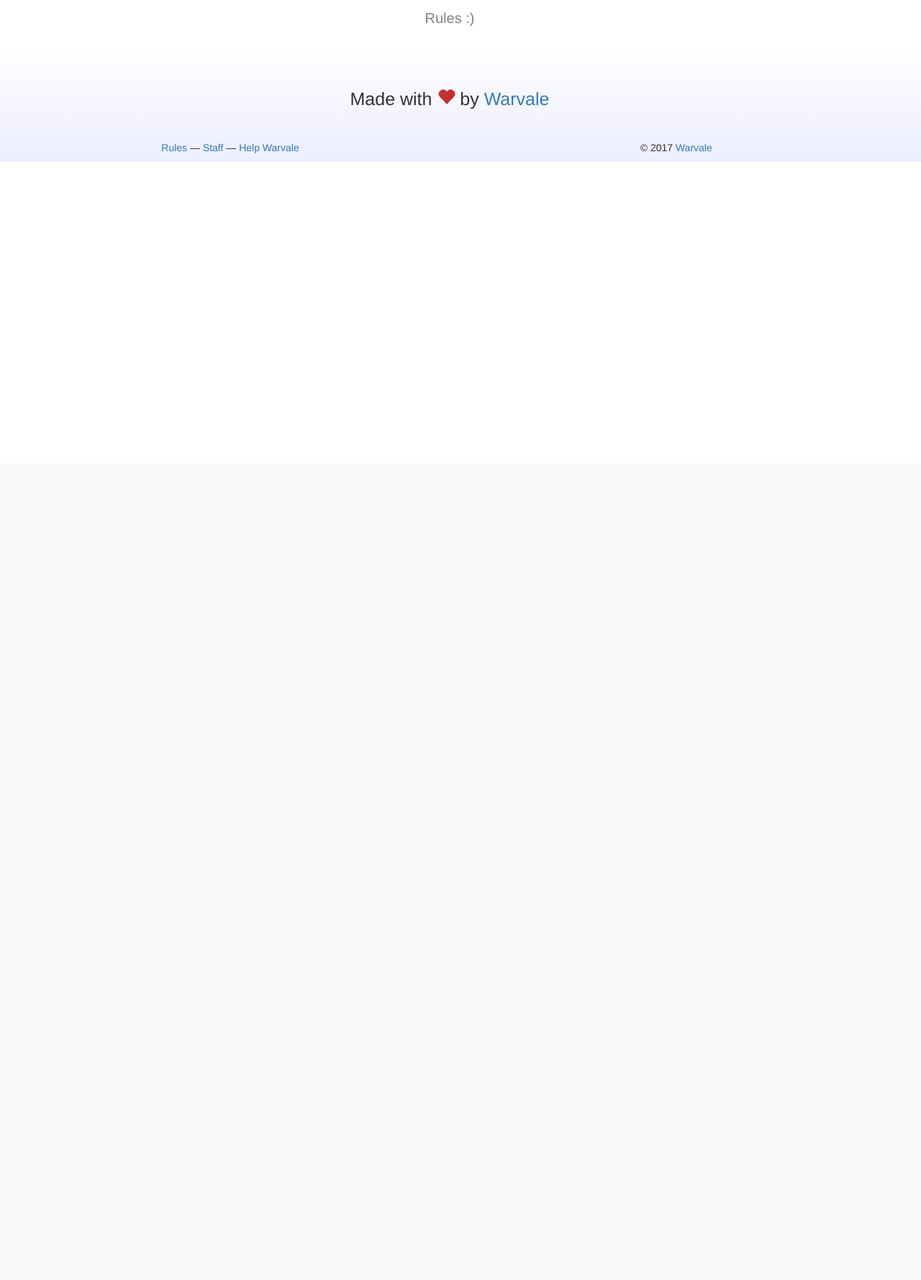
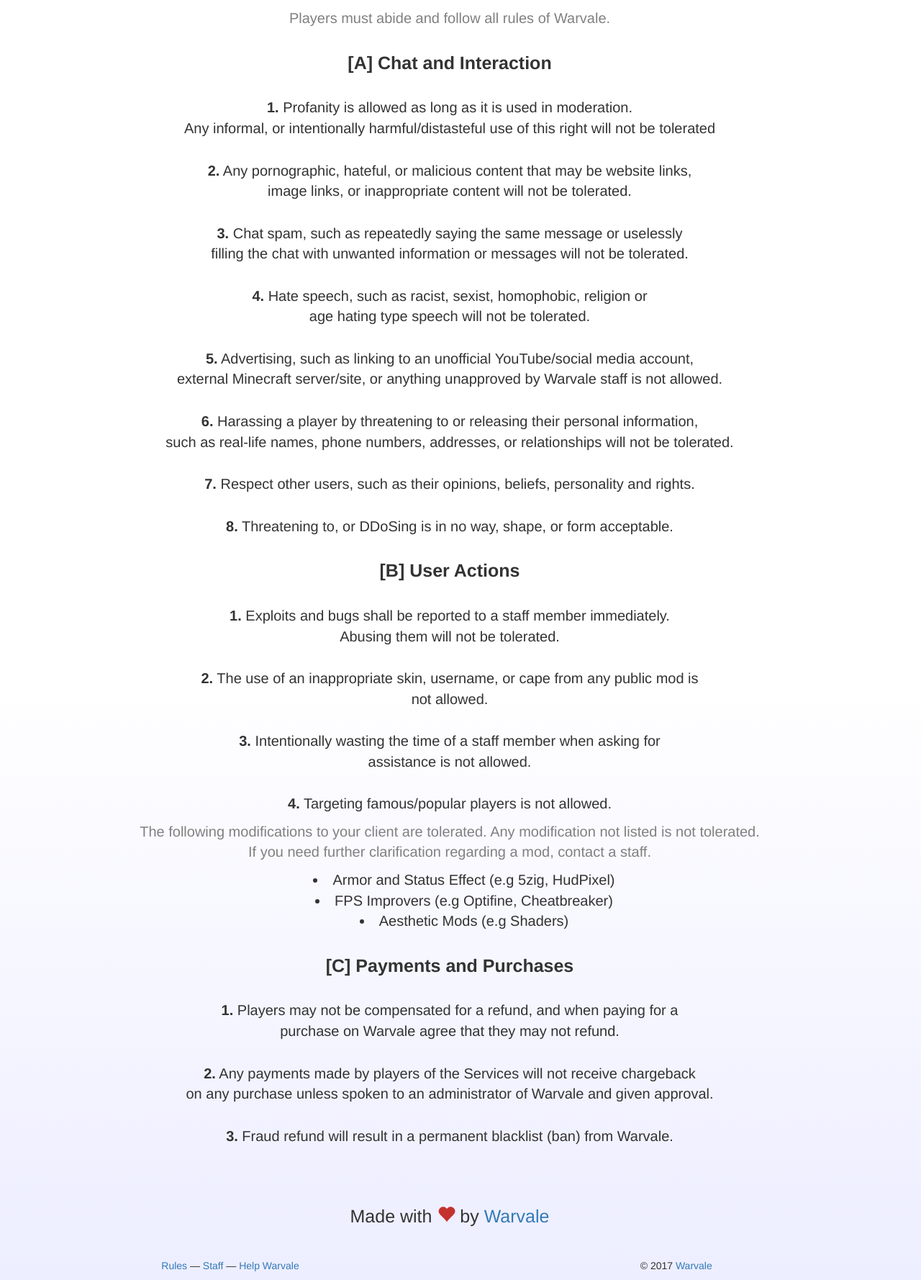
Before and after one commit to Pixelific/warvalehomepage, a PHP site: page /rules/index.html in a window 1280 px wide. Shown: the part 156-1934 px from the top of the page at 72% size. Before the commit the page ends 369 px from the top, so only its background shows below. Run offline with PHP 8.4, Linux system fonts and the light colour scheme; some libraries are stand-ins or nearby versions.

Commit message:
rules & stuff

```diff
--- a/index.html
+++ b/index.html
@@ -195,9 +195,9 @@
 
 			<div class="row justify-content-center col-md-12 text-center">
 				<div class="col-md-6">
-					<a href="docs.google.com/warvaleruleshere">Rules</a> —
-					<a href="docs.google.com/warvalestaffhere">Staff</a> —
-					<a href="docs.google.com/warvalejobshere">Help Warvale</a>
+					<a href="https://warvale.net/rules">Rules</a> —
+					<a href="https://warvale.net/staff">Staff</a> —
+					<a href="https://docs.google.com/document/d/16N1iwBLhCHvCwF5Ljy_keG3udgTudJFFANE10Uk9eng/edit?usp=sharing">Help Warvale</a>
 				</div>
 
 				<div class="col-md-6 text-center">
--- a/rules/index.html
+++ b/rules/index.html
@@ -41,8 +41,37 @@
 		<div class="container-fluid">
 			<div class="row justify-content-center col-md-12 text-center">
 				<div class="col-md-12">
-					<p id="title">Warvale Rules</p>
-					<p id="description">Rules :)</p>
+					<p id="title">Warvale Rules and Terms of Service</p>
+					<p id="description">Players must abide and follow all rules of Warvale.</p>
+
+					<p id="sectiontitle">[A] Chat and Interaction</p>
+					<p id="rule"><b>1.</b> Profanity is allowed as long as it is used in moderation. <br>Any informal, or intentionally harmful/distasteful use of this right will not be tolerated</p>
+					<p id="rule"><b>2.</b> Any pornographic, hateful, or malicious content that may be website links, <br>image links, or inappropriate content will not be tolerated.</p>
+					<p id="rule"><b>3.</b> Chat spam, such as repeatedly saying the same message or uselessly <br>filling the chat with unwanted information or messages will not be tolerated.</p>
+					<p id="rule"><b>4.</b> Hate speech, such as racist, sexist, homophobic, religion or <br>age hating type speech will not be tolerated.</p>
+					<p id="rule"><b>5.</b> Advertising, such as linking to an unofficial YouTube/social media account, <br>external Minecraft server/site, or anything unapproved by Warvale staff is not allowed.</p>
+					<p id="rule"><b>6.</b> Harassing a player by threatening to or releasing their personal information, <br>such as real-life names, phone numbers, addresses, or relationships will not be tolerated.</p>
+					<p id="rule"><b>7.</b> Respect other users, such as their opinions, beliefs, personality and rights. </p>
+					<p id="rule"><b>8.</b> Threatening to, or DDoSing is in no way, shape, or form acceptable. </p>
+
+					<p id="sectiontitle">[B] User Actions</p>
+					<p id="rule"><b>1.</b> Exploits and bugs shall be reported to a staff member immediately. <br>Abusing them will not be tolerated. </p>
+					<p id="rule"><b>2.</b> The use of an inappropriate skin, username, or cape from any public mod is <br>not allowed. </p>
+					<p id="rule"><b>3.</b> Intentionally wasting the time of a staff member when asking for <br>assistance is not allowed. </p>
+					<p id="rule"><b>4.</b> Targeting famous/popular players is not allowed. </p>
+
+					<p id="description">The following modifications to your client are tolerated. Any modification not listed is not tolerated. <br>If you need further clarification regarding a mod, contact a staff.</p>
+					<ul id="modlist">
+						<li>Armor and Status Effect (e.g 5zig, HudPixel)</li>
+						<li>FPS Improvers (e.g Optifine, Cheatbreaker)</li>
+						<li>Aesthetic Mods (e.g Shaders)</li>
+					</ul>
+
+					<p id="sectiontitle">[C] Payments and Purchases</p>
+					<p id="rule"><b>1.</b> Players may not be compensated for a refund, and when paying for a <br>purchase on Warvale agree that they may not refund. </p>
+					<p id="rule"><b>2.</b> Any payments made by players of the Services will not receive chargeback <br>on any purchase unless spoken to an administrator of Warvale and given approval. </p>
+					<p id="rule"><b>3.</b> Fraud refund will result in a permanent blacklist (ban) from Warvale. </p>
+
 				</div>
 			</div>
 
@@ -54,9 +83,9 @@
 
 			<div class="row justify-content-center col-md-12 text-center">
 				<div class="col-md-6">
-			<a href="docs.google.com/warvaleruleshere">Rules</a> —
-			<a href="docs.google.com/warvalestaffhere">Staff</a> —
-			<a href="docs.google.com/warvalejobshere">Help Warvale</a>
+					<a href="https://warvale.net/rules">Rules</a> —
+					<a href="https://warvale.net/staff">Staff</a> —
+					<a href="https://docs.google.com/document/d/16N1iwBLhCHvCwF5Ljy_keG3udgTudJFFANE10Uk9eng/edit?usp=sharing">Help Warvale</a>
 				</div>
 
 				<div class="col-md-6 text-center">
--- a/rules/style.css
+++ b/rules/style.css
@@ -27,22 +27,26 @@ html, body {
   font-weight: bold;
 }
 
+#modlist {
+  text-align: center;
+  font-size: 20px;
+  list-style-position: inside;
+}
+
 #description {
   font-size: 20px;
   color: gray;
 }
 
-#rankdesc {
-  color: gray;
-  font-size: 15px;
+#sectiontitle {
+  margin-top: 30px;
+  font-weight: bold;
+  font-size: 25px;
 }
 
-#staffhead {
-  height: 50px;
-  width: 50px;
-  border-radius: 5px;
-  display: inline-block;
-  margin: 10px;
+#rule {
+  font-size: 20px;
+  margin-top: 30px;
 }
 
 #heart-text {
@@ -52,31 +56,7 @@ html, body {
   margin-bottom: 40px;
 }
 
-#admins, #devs, #srmods, #mods, #jrmods, #builders {
-  padding-top: 20px;
-  font-size: 35px;
-}
 
-#admins {
-  color: #b22121;
-  display: inline-block;
-}
-
-#devs {
-  color: #ce2121;
-}
-
-#srmods {
-  color: #e06d08;
-}
-
-#mods, #jrmods {
-  color: #e57512;
-}
-
-#builders {
-  color: #146637;
-}
 
 #heart {
   color: #c4322f;
```
Also changed, not shown: staff/index.html (+5 -5 lines). Lines whose indentation alone changed are shown as unchanged.
